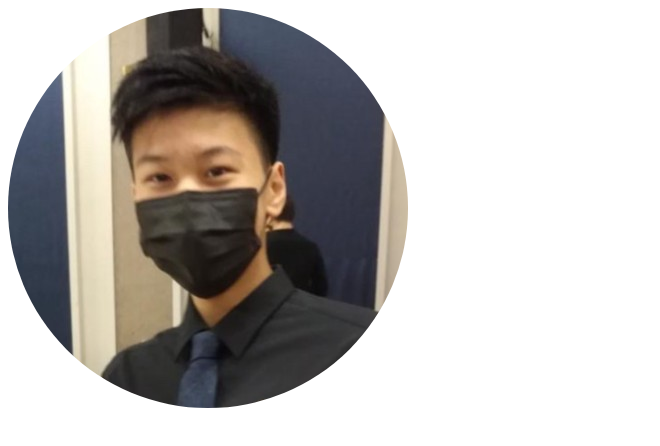
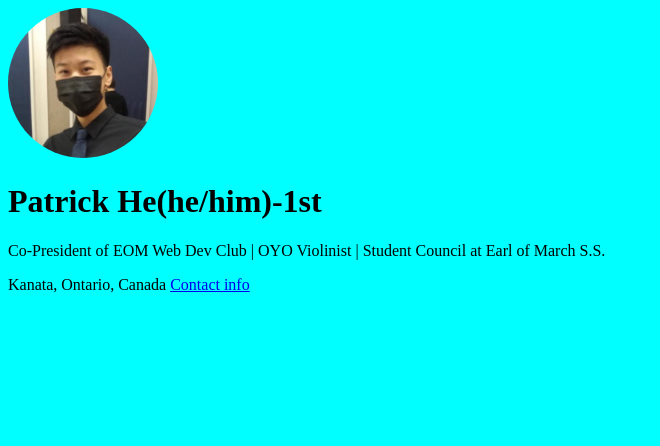
Before and after one commit to he-patrick/connectearl, a plain HTML site: page index.html in a window 1280 px wide. Shown: the whole page, without its empty margins (0-660 px from the left). Drawn offline with Linux system fonts and the light colour scheme.

Commit message:
more patrick linkedin

```diff
--- a/index.css
+++ b/index.css
@@ -1,3 +1,9 @@
+body{
+    background-color: aqua;
+}
 img{
     border-radius: 50%;
+    border:5px black;
+    height:150px;
+    width:150px;
 }
--- a/index.html
+++ b/index.html
@@ -9,5 +9,10 @@
 </head>
 <body>
     <img src="patrick.jpg">
+    <div>
+        <h1>Patrick He<span>(he/him)-1st</span></h1>
+        <p class="bio">Co-President of EOM Web Dev Club | OYO Violinist | Student Council at Earl of March S.S.</p>
+        <p class="location">Kanata, Ontario, Canada <a href="https://www.linkedin.com/in/patrick-he-156233229/overlay/contact-info/">Contact info</a></p>
+    </div>
 </body>
 </html>
```
